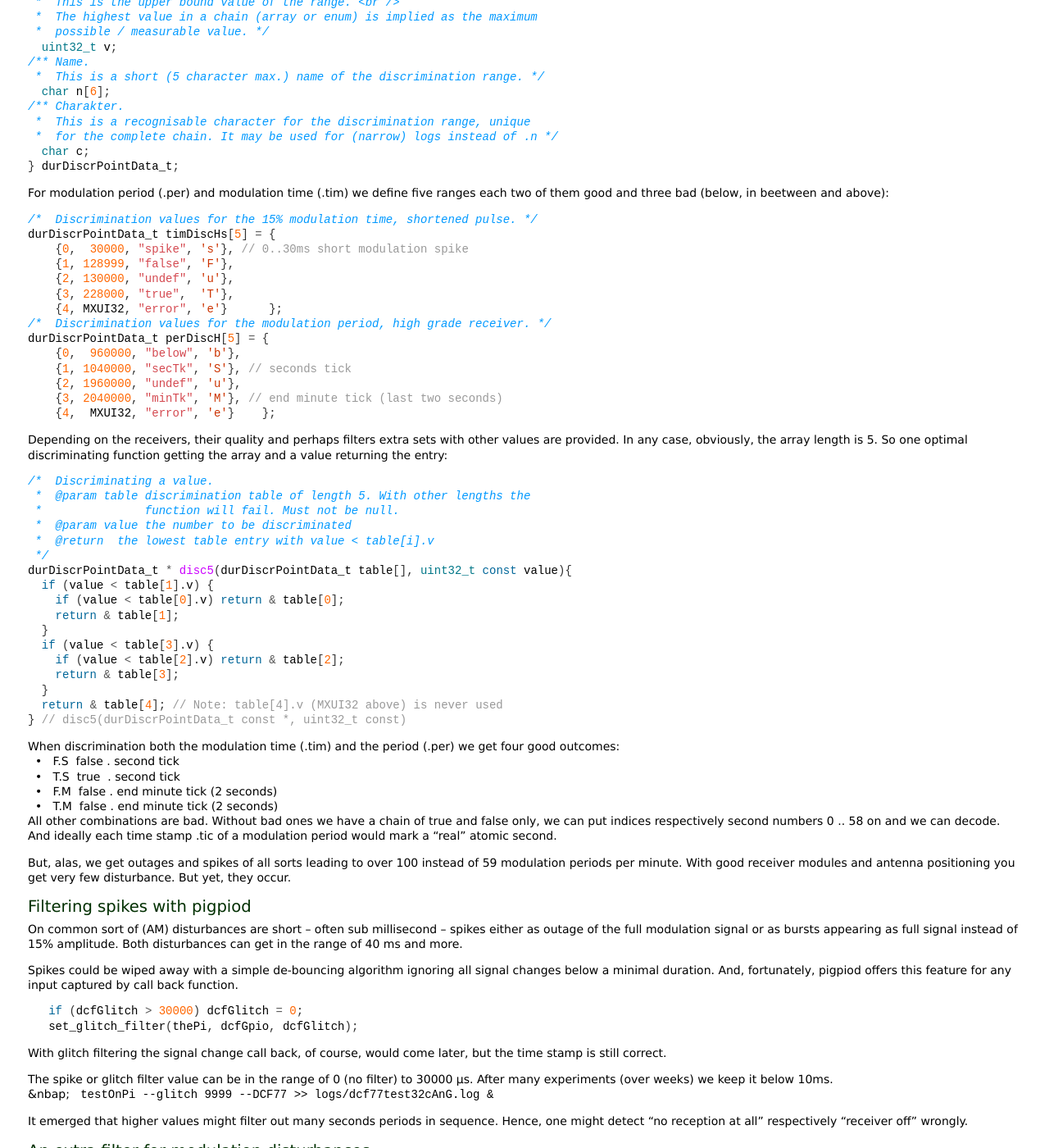
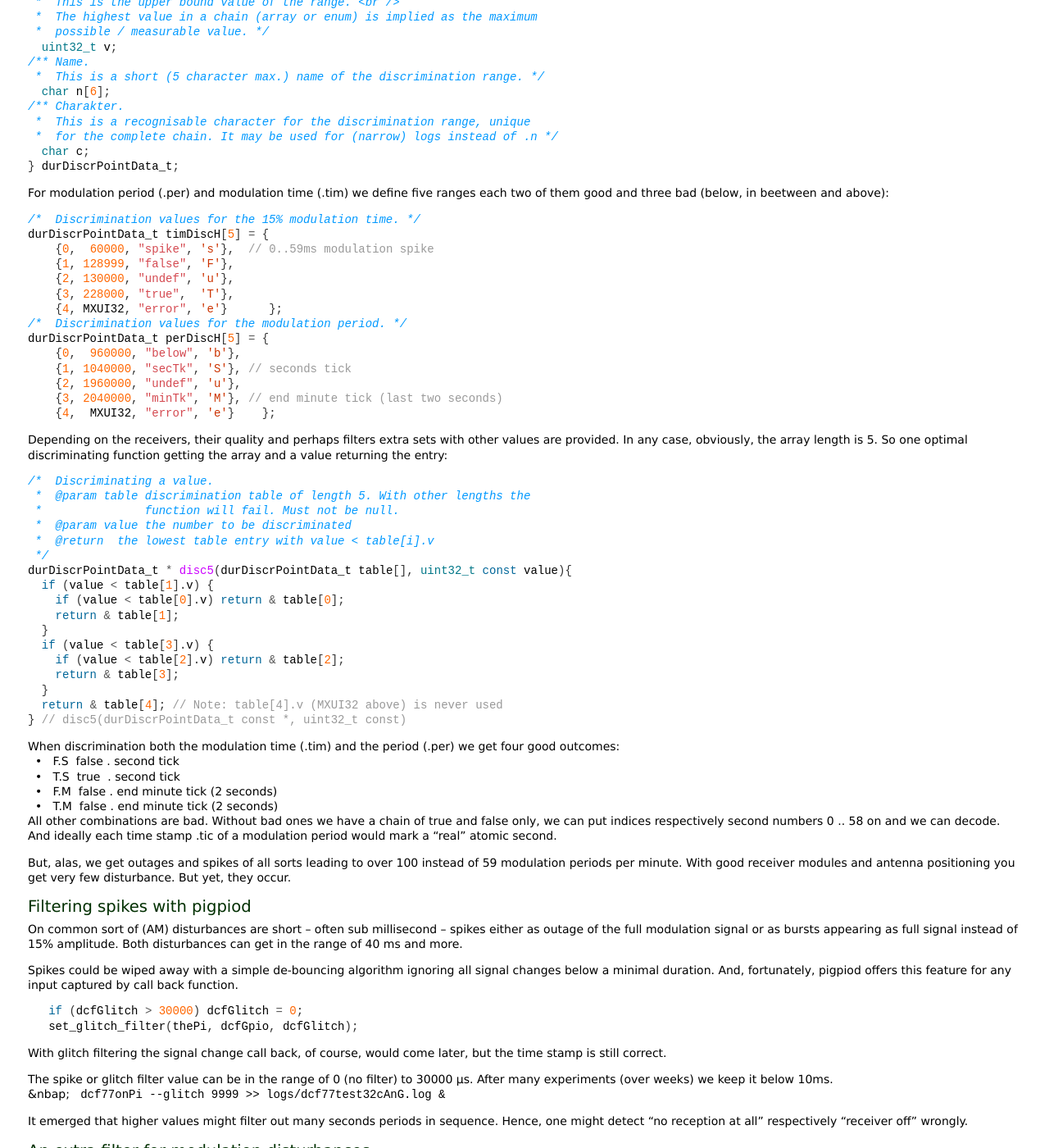
Before and after one commit to a-weinert/a-weinert.github.io, a Jekyll site: the page built from _posts/2021-01-23-dcf77decOnPi.md, in a window 1280 px wide and 1400 px high, scrolled down 3100 px. Shown: the whole window at 82% size. Built offline with Jekyll 4.4.1, drawn with Linux system fonts in a browser that asks for light colours.

Commit message:
minor corrections

````diff
--- a/_posts/2021-01-23-dcf77decOnPi.md
+++ b/_posts/2021-01-23-dcf77decOnPi.md
@@ -225,14 +225,14 @@ typedef struct {
 For modulation period (.per) and modulation time (.tim) we define five ranges
 each two of them good and three bad (below, in beetween and above):
 ```c
-/*  Discrimination values for the 15% modulation time, shortened pulse. */
-durDiscrPointData_t timDiscHs[5] = {
-    {0,  30000, "spike", 's'}, // 0..30ms short modulation spike
+/*  Discrimination values for the 15% modulation time. */
+durDiscrPointData_t timDiscH[5] = {
+    {0,  60000, "spike", 's'},  // 0..59ms modulation spike
     {1, 128999, "false", 'F'},
     {2, 130000, "undef", 'u'},
     {3, 228000, "true",  'T'},
     {4, MXUI32, "error", 'e'}      };
-/*  Discrimination values for the modulation period, high grade receiver. */
+/*  Discrimination values for the modulation period. */
 durDiscrPointData_t perDiscH[5] = {
     {0,  960000, "below", 'b'},
     {1, 1040000, "secTk", 'S'}, // seconds tick
@@ -299,7 +299,7 @@ later, but the time stamp is still correct.
 
 The spike or glitch filter value can be in the range of 0 (no filter) to
 30000 µs. After many experiments (over weeks) we keep it below 10ms.
- &nbap; &nbsp; ``` testOnPi --glitch 9999 --DCF77 >> logs/dcf77test32cAnG.log & ```
+ &nbap; &nbsp; ``` dcf77onPi --glitch 9999 >> logs/dcf77test32cAnG.log & ```
 
 It emerged that higher values might filter out many seconds periods in
 sequence. Hence, one might detect "no reception at all" respectively
````
Also changed, not shown: _posts/2020-10-08-timeSyncLocNet.md (+3 -3 lines), _posts/2020-10-08-timeSyncLocNet_de.md (+3 -3 lines).
